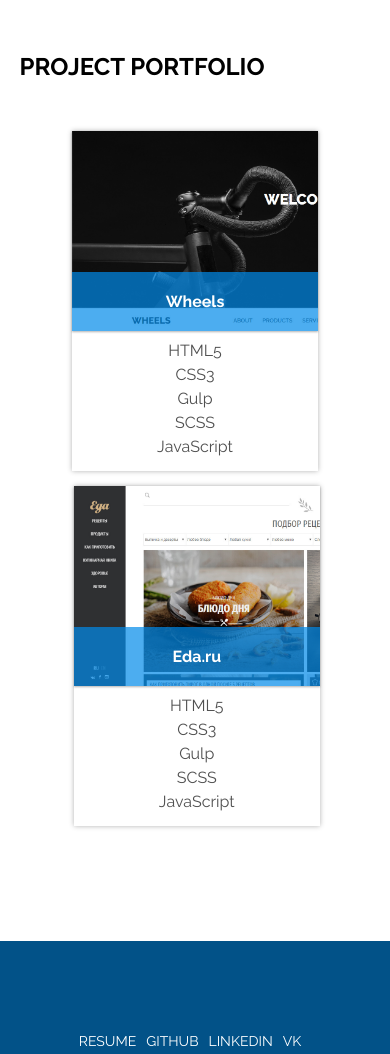
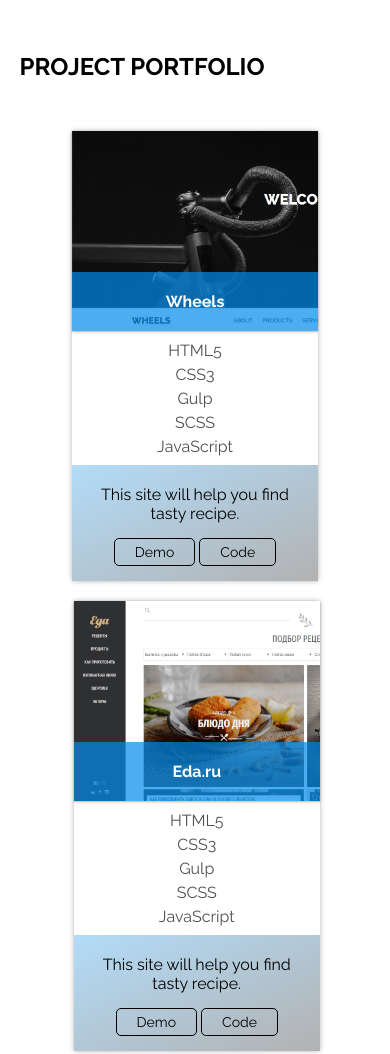
Before and after one commit to dizdostuk/ulanzhusupov, a website: page app/index.html in a window 390 px wide. Shown: the part 1800-2854 px from the top of the page. Drawn offline with Linux system fonts and the light colour scheme; a web font is replaced by a local one.

Commit message:
Added adaptive styles for project item

```diff
--- a/app/index.html
+++ b/app/index.html
@@ -90,7 +90,7 @@
             <div class="project__item--back">
               <p class="project__item__description">This site will help you find tasty recipe.</p>
               <p>
-                <a href="#" class="project__link">View</a>
+                <a href="#" class="project__link">Demo</a>
                 <a href="#" class="project__link">Code</a>
               </p>
             </div>
@@ -111,7 +111,7 @@
             <div class="project__item--back">
               <p class="project__item__description">This site will help you find tasty recipe.</p>
               <p>
-                <a href="#" class="project__link">View</a>
+                <a href="#" class="project__link">Demo</a>
                 <a href="#" class="project__link">Code</a>
               </p>
             </div>
--- a/app/scss/blocks/projects.scss
+++ b/app/scss/blocks/projects.scss
@@ -123,6 +123,14 @@
   .project {
     &__item {
       width: 48%;
+      height: 450px;
+      &--back {
+        height: fit-content;
+        top: auto;
+        bottom: 0;
+        z-index: 2;
+        transform: rotate(0deg);
+      }
     }
   }
 }
@@ -134,6 +142,7 @@
     }
     &__item {
       width: 70%;
+      margin-bottom: 20px;
     }
   }
 }
```
Also changed, not shown: app/css/index.css.
